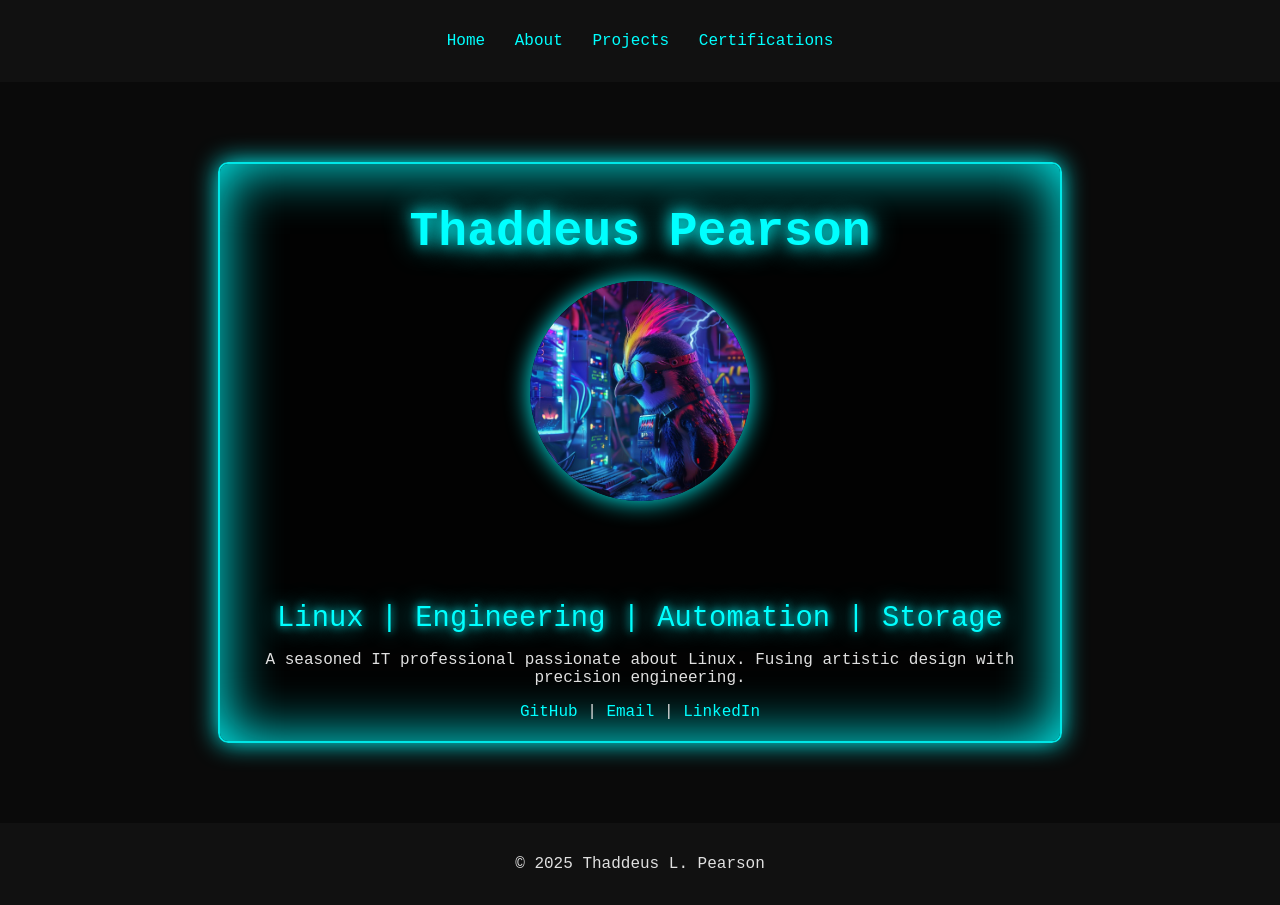
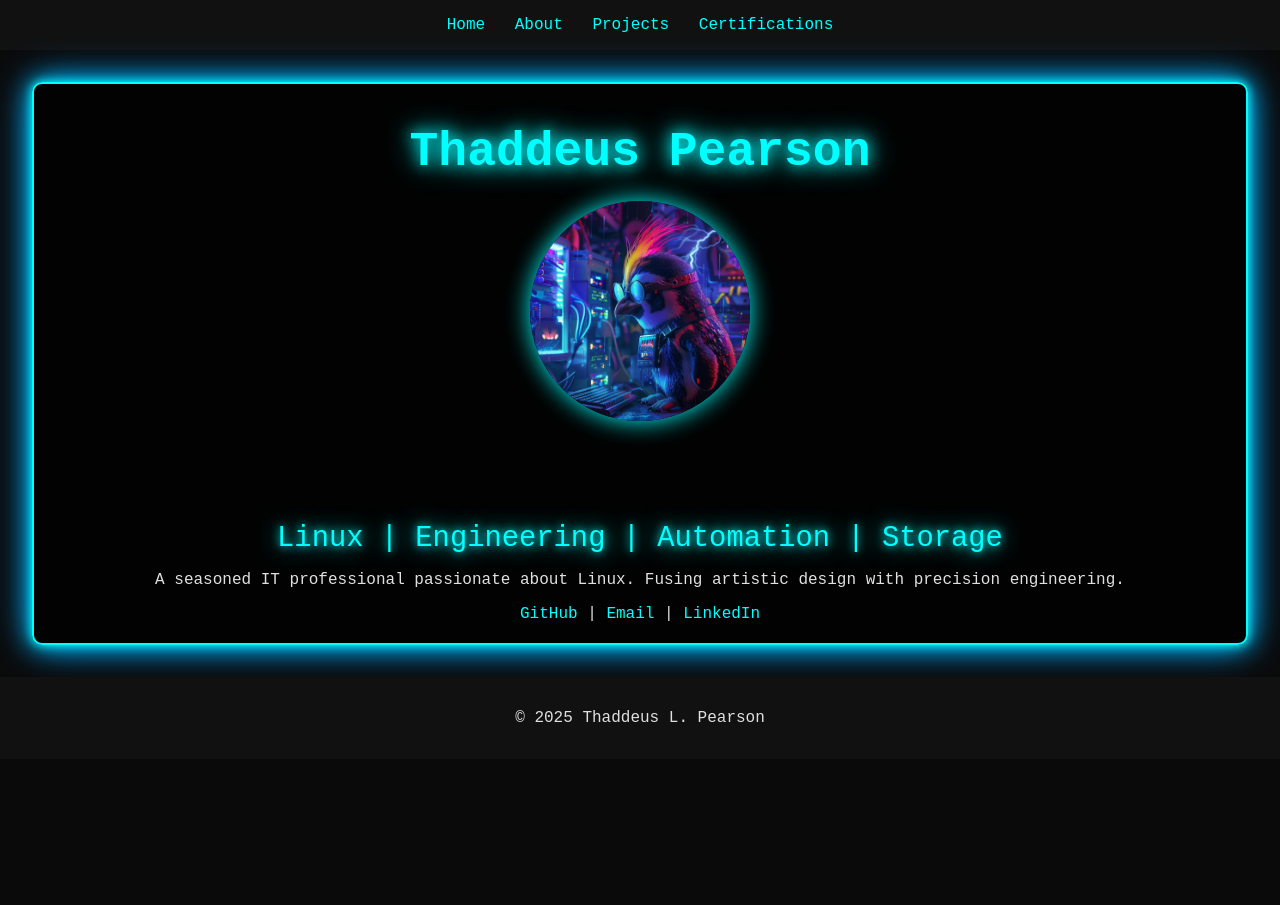
Before and after one commit to pearson-thaddeus-l/pearson-thaddeus-l-jekyll, a Jekyll site: the page built from index.md, in a window 1280 px wide. Built offline with Jekyll 4.4.1, drawn with Linux system fonts in a browser that asks for light colours.

Commit message:
working on neon

```diff
--- a/assets/css/neon.css
+++ b/assets/css/neon.css
@@ -1,3 +1,5 @@
+/* ===== Thaddeus Pearson Neon Theme (static) ===== */
+
 body {
   background-color: #0a0a0a;
   color: #e0e0e0;
@@ -7,10 +9,11 @@
   padding: 0;
 }
 
+/* ===== Links ===== */
 a {
   color: #00ffff;
   text-decoration: none;
-  transition: 0.3s;
+  transition: color 0.3s ease, text-shadow 0.3s ease;
 }
 
 a:hover {
@@ -18,7 +21,9 @@
   text-shadow: 0 0 5px #ff00ff, 0 0 10px #00ffff;
 }
 
-header, footer {
+/* ===== Layout ===== */
+header,
+footer {
   padding: 1em 0;
   background: #111;
 }
@@ -26,6 +31,7 @@
 nav ul {
   list-style: none;
   padding: 0;
+  margin: 0;
 }
 
 nav ul li {
@@ -37,14 +43,7 @@
   padding: 2em;
 }
 
-.hero-center {
-  text-align: center;
-  margin-top: 6rem; /* adjust this number to move it up or down */
-  font-size: 1.8rem;
-  color: #00ffff;
-  text-shadow: 0 0 8px #00ffff, 0 0 25px #00ffff;
-}
-
+/* ===== Hero Section ===== */
 .hero-name {
   text-align: center;
   font-size: 3rem;
@@ -53,40 +52,31 @@
   margin-top: 4rem;
 }
 
-.neon-border {
-  position: relative;
-  border: 2px solid #00ffff;
-  border-radius: 12px;
-  padding: 2rem;
-  margin: 3rem auto;
-  max-width: 800px;
-  box-shadow: 0 0 10px #00ffff, 0 0 40px #00ffff inset;
-  animation: glowBorder 4s ease-in-out infinite alternate;
+.hero-center {
+  text-align: center;
+  margin-top: 6rem; /* adjust spacing under name */
+  font-size: 1.8rem;
+  color: #00ffff;
+  text-shadow: 0 0 8px #00ffff, 0 0 25px #00ffff;
 }
 
-@keyframes glowBorder {
-  from {
-    box-shadow: 0 0 8px #00ffff, 0 0 30px #00ffff inset;
-    border-color: #00ffff;
-  }
-  to {
-    box-shadow: 0 0 25px #00ffff, 0 0 60px #00ffff inset;
-    border-color: #00e6e6;
-  }
-}
-
+/* ===== Neon Border (Static, Non-Animated) ===== */
 .neon-border {
   border: 2px solid #0ff;
   border-radius: 10px;
   box-shadow:
-    0 0 5px #0ff,
     0 0 10px #0ff,
-    0 0 20px #0ff,
-    0 0 40px #0ff;
+    0 0 25px #00ccff,
+    0 0 40px #0099ff;
   padding: 20px;
-  background-color: rgba(0, 0, 0, 0.8); /* subtle contrast background */
+  background-color: rgba(0, 0, 0, 0.8);
+  /* permanently disable any animation or transition */
+  animation: none !important;
+  -webkit-animation: none !important;
+  transition: none !important;
 }
 
+/* ===== Typography ===== */
 .headline {
   color: #0ff;
   text-shadow: 0 0 5px #0ff, 0 0 10px #0ff;
@@ -94,6 +84,7 @@
   letter-spacing: 1px;
 }
 
+/* ===== Projects Section ===== */
 .project-card {
   margin: 3rem auto;
   max-width: 800px;
@@ -114,3 +105,8 @@
 .project-card li {
   margin-bottom: 0.3rem;
 }
+
+/* ===== Global Reset for Safety ===== */
+.neon-border,
+.neon-border * {
+  animation: none !import
```
Also changed, not shown: _layouts/default.html (line endings or trailing spaces).
